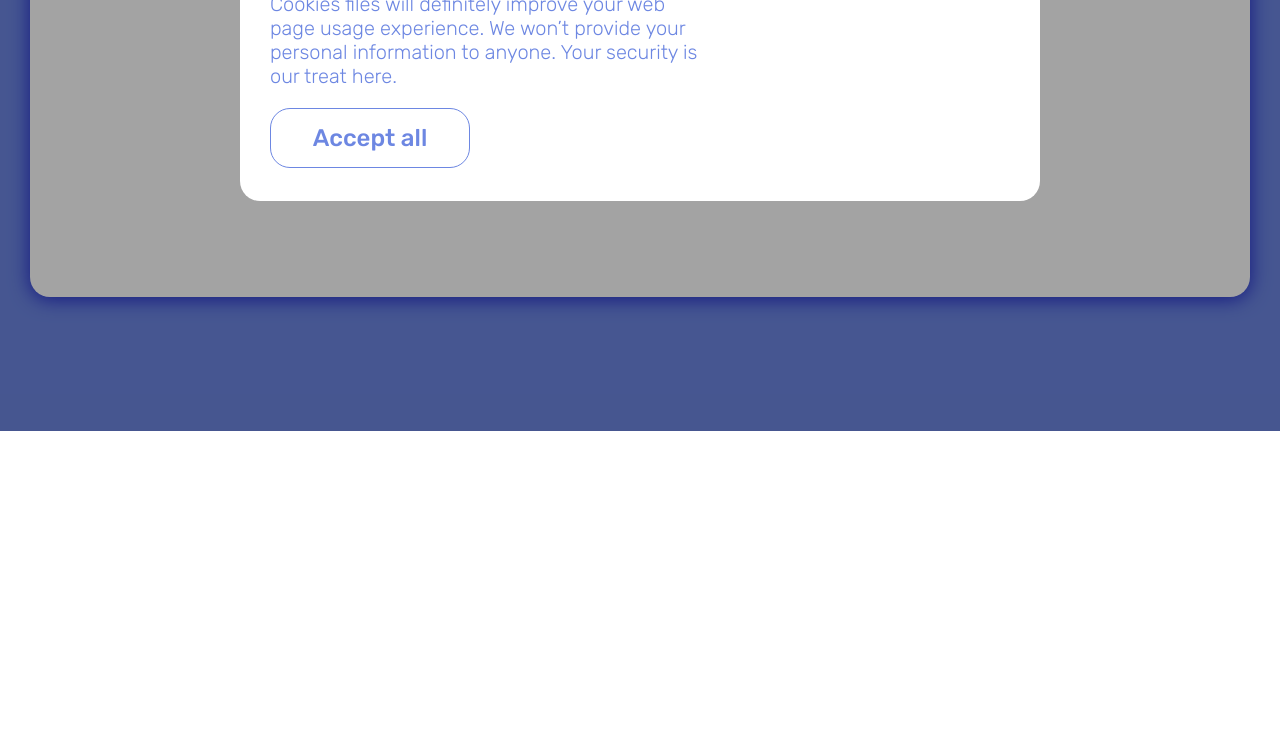
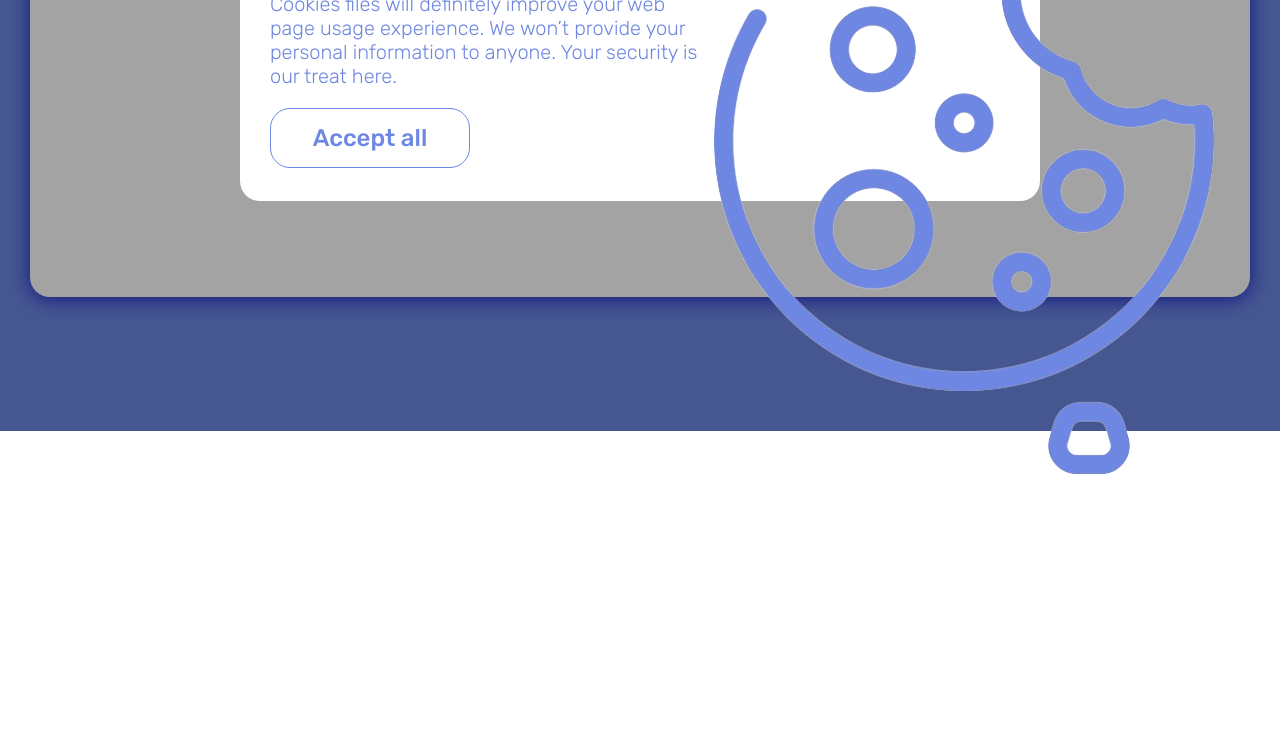
Before and after one commit to ZubalYana/To-do, a website: page public/index.html in a window 1280 px wide. Shown: the part 369-1100 px from the top of the page. Before the commit the page ends 800 px from the top, so only its background shows below. Drawn offline with nearby package versions, Linux system fonts and the light colour scheme; no server answers.

Commit message:
add the imgs and fix their position

```diff
--- a/public/index.html
+++ b/public/index.html
@@ -19,7 +19,14 @@
                 <div class="cookiePopup_text">Cookies files will definitely improve your web page usage experience. We won’t provide your personal information to anyone. Your security is our treat here.</div>
                 <div class="cookiePopup_btn">Accept all</div>
             </div>
-            <div class="cookiePopup_picContainer"></div>
+            <div class="cookiePopup_picContainer">
+                <div class="cookiePopup_picContainer_cookie">
+                    <img class="cookie" src="./imgs/cookie without crumbs.png" alt="">
+                    <img class="cookieCrumb1" src="./imgs/cookie crumb 1.png" alt="">
+                    <img class="cookieCrumb2" src="./imgs/cookie crumb 2.png" alt="">
+                    <img class="cookieCrumb3" src="./imgs/cookie crumb 3.png" alt="">
+                </div>
+            </div>
         </div>
     </div>
     <div class="addNewTaskPopup_container">
--- a/public/style.scss
+++ b/public/style.scss
@@ -302,6 +302,7 @@
         padding: 30px;
         border-radius: 20px;
         position: relative;
+        display: flex;
     }
     .cookiePopup_textCon{
         color: #6D87E2;
@@ -332,5 +333,8 @@
             transition: 0.3s ease;
         }
     }
+    .cookiePopup_picContainer{
+        width: 40%;
+    }
 
 }
```
Also changed, not shown: public/style.css, 1 other file.
